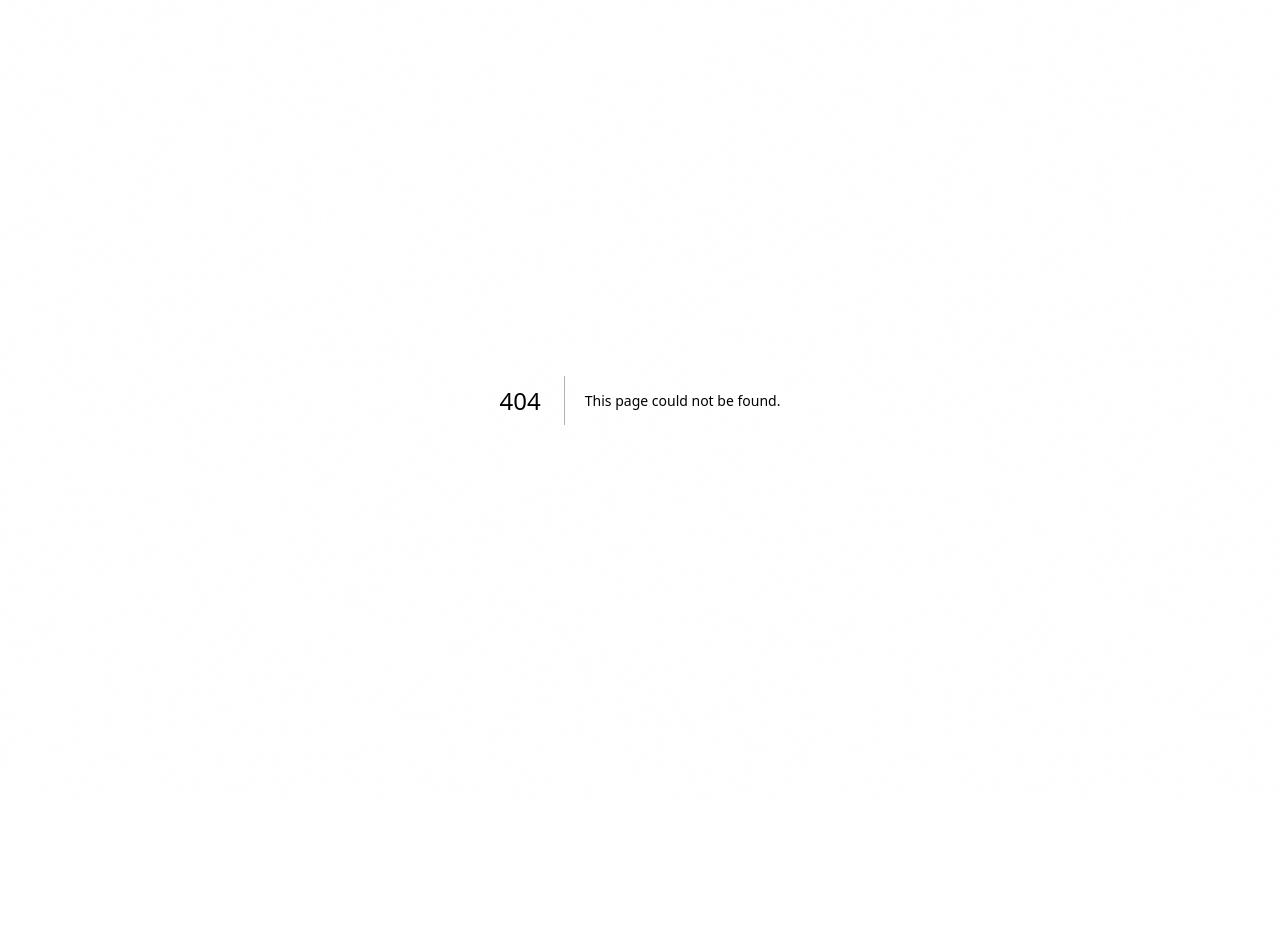
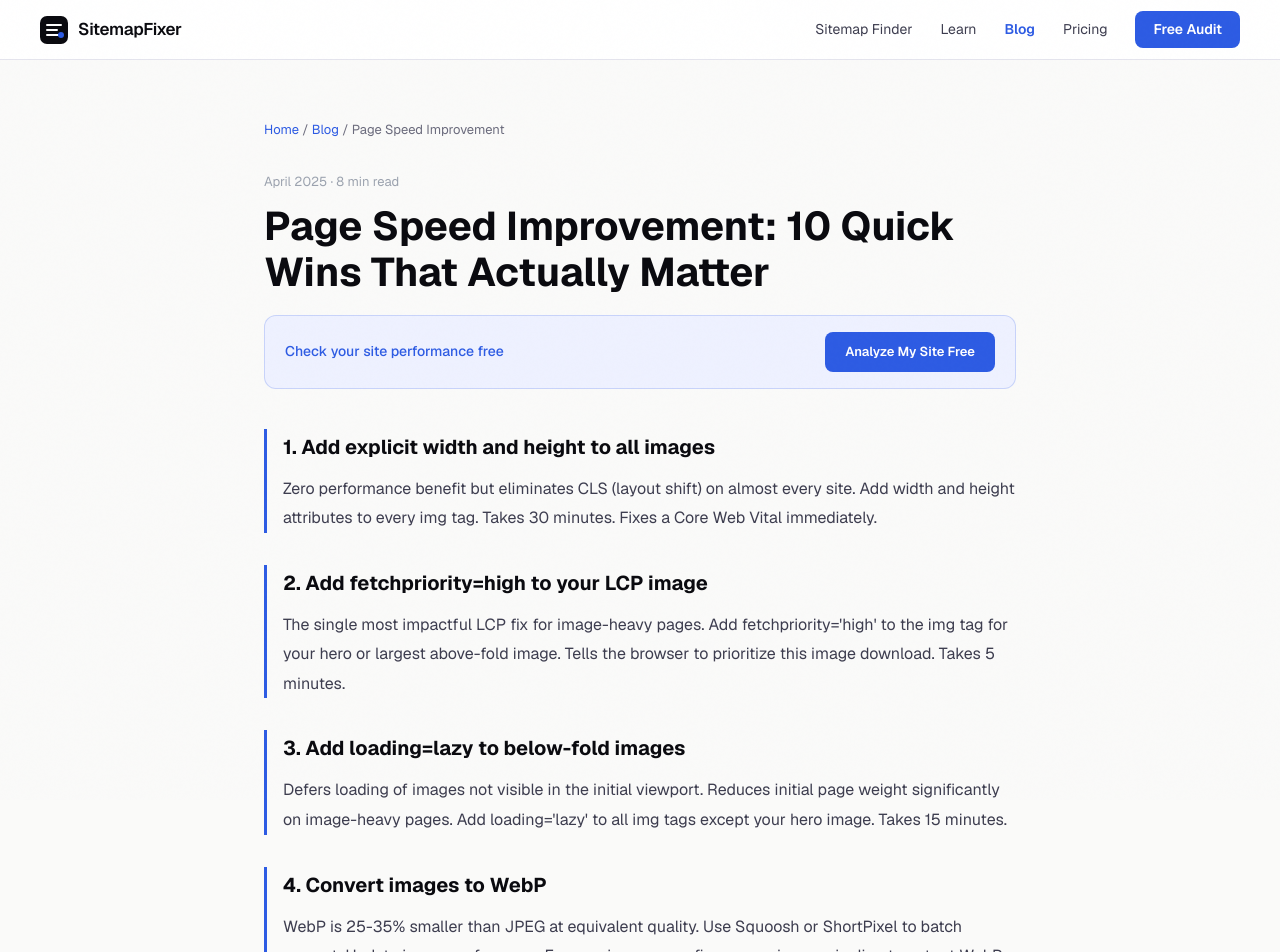
Before and after one commit to Watermelon-Coctail-Bar/sitemap-fixer, a Next.js app: page /blog/page-speed-improvement in a window 1280 px wide. Before the commit this address had no page. Shown: the top 952 px of the page. Before the commit the page ends 800 px from the top, so only its background shows below. Built offline with nearby package versions, Linux system fonts and the light colour scheme.

Commit message:
Create page.tsx

```diff
--- /dev/null
+++ b/src/app/blog/page-speed-improvement/page.tsx
@@ -0,0 +1,49 @@
+import type { Metadata } from 'next';
+export const metadata: Metadata = {
+  title: 'Page Speed Improvement: 10 Quick Wins That Actually Make a Difference | SitemapFixer',
+  description: "Most page speed guides suggest everything. Here are the 10 changes that have the highest impact for the least effort, ranked by ROI.",
+  alternates: { canonical: 'https://sitemapfixer.com/blog/page-speed-improvement' },
+  openGraph: { title: 'Page Speed Improvement: 10 High-Impact Quick Wins', url: 'https://sitemapfixer.com/blog/page-speed-improvement', type: 'article' },
+};
+const wins = [
+  { n: "1", t: "Add explicit width and height to all images", d: "Zero performance benefit but eliminates CLS (layout shift) on almost every site. Add width and height attributes to every img tag. Takes 30 minutes. Fixes a Core Web Vital immediately." },
+  { n: "2", t: "Add fetchpriority=high to your LCP image", d: "The single most impactful LCP fix for image-heavy pages. Add fetchpriority='high' to the img tag for your hero or largest above-fold image. Tells the browser to prioritize this image download. Takes 5 minutes." },
+  { n: "3", t: "Add loading=lazy to below-fold images", d: "Defers loading of images not visible in the initial viewport. Reduces initial page weight significantly on image-heavy pages. Add loading='lazy' to all img tags except your hero image. Takes 15 minutes." },
+  { n: "4", t: "Convert images to WebP", d: "WebP is 25-35% smaller than JPEG at equivalent quality. Use Squoosh or ShortPixel to batch convert. Update img src references. For new images, configure your image pipeline to output WebP automatically." },
+  { n: "5", t: "Enable server-side caching", d: "If your pages are dynamically generated on every request, caching the output reduces server response time dramatically. In WordPress: install WP Super Cache or W3 Total Cache. On Nginx: enable fastcgi_cache. On Vercel: use appropriate cache-control headers." },
+  { n: "6", t: "Add a CDN", d: "Cloudflare free tier is the fastest ROI in web performance. Sign up, change nameservers, and your static assets are served from edge nodes near your users. Reduces TTFB for international visitors and most static assets." },
+  { n: "7", t: "Defer non-critical JavaScript", d: "Add defer attribute to script tags that are not needed for initial render. Google Tag Manager, analytics, chat widgets, and A/B testing scripts are prime candidates. Each deferred script reduces render-blocking time." },
+  { n: "8", t: "Preload your LCP image", d: "Add link rel=preload as=image href=/hero-image.webp in your HTML head. The browser fetches this resource immediately during HTML parsing, before it discovers it during render tree construction. Shaves 200-500ms from LCP." },
+  { n: "9", t: "Remove unused CSS and JavaScript", d: "Use Chrome DevTools Coverage tab to see which CSS and JS is unused on each page. Remove or defer unused styles and scripts. Even removing 50KB of unused CSS can improve render time noticeably." },
+  { n: "10", t: "Reduce server response time (TTFB)", d: "LCP cannot start until your server sends the first byte of HTML. Target under 200ms TTFB. Measure with PageSpeed Insights. If TTFB is slow, focus on caching, database query optimization, and server upgrade before any frontend optimization." },
+];
+export default function Page() {
+  return (
+    <article style={{ maxWidth: 800, margin: '0 auto', padding: '60px 24px' }}>
+      <nav style={{ fontSize: 13, color: '#6b6b7d', marginBottom: 32 }}>
+        <a href="/" style={{ color: '#2d5be3', textDecoration: 'none' }}>Home</a>{' / '}
+        <a href="/blog" style={{ color: '#2d5be3', textDecoration: 'none' }}>Blog</a>{' / '}
+        <span>Page Speed Improvement</span>
+      </nav>
+      <div style={{ fontSize: 13, color: '#9ca3af', marginBottom: 12 }}>April 2025 · 8 min read</div>
+      <h1 style={{ fontSize: 40, fontWeight: 700, color: '#0a0a0f', marginBottom: 20, lineHeight: 1.15 }}>Page Speed Improvement: 10 Quick Wins That Actually Matter</h1>
+      <div style={{ background: '#eef1ff', border: '1px solid rgba(45,91,227,0.2)', borderRadius: 12, padding: '16px 20px', marginBottom: 40, display: 'flex', alignItems: 'center', justifyContent: 'space-between', gap: 16 }}>
+        <span style={{ fontSize: 14, color: '#2d5be3', fontWeight: 500 }}>Check your site performance free</span>
+        <a href="/" style={{ background: '#2d5be3', color: 'white', padding: '10px 20px', borderRadius: 8, textDecoration: 'none', fontWeight: 600, fontSize: 13 }}>Analyze My Site Free</a>
+      </div>
+      <div style={{ fontSize: 16, color: '#3d3d4f', lineHeight: 1.85 }}>
+        {wins.map(({ n, t, d }) => (
+          <div key={n} style={{ marginBottom: 32, paddingLeft: 16, borderLeft: '3px solid #2d5be3' }}>
+            <h2 style={{ fontSize: 20, fontWeight: 700, color: '#0a0a0f', marginBottom: 8 }}>{n}. {t}</h2>
+            <p style={{ margin: 0 }}>{d}</p>
+          </div>
+        ))}
+      </div>
+      <div style={{ background: '#0a0a0f', borderRadius: 12, padding: '32px', textAlign: 'center', marginTop: 56 }}>
+        <div style={{ fontSize: 20, fontWeight: 700, color: 'white', marginBottom: 8 }}>Check your site speed and SEO</div>
+        <div style={{ color: '#9999aa', marginBottom: 20, fontSize: 14 }}>Free analysis in 60 seconds</div>
+        <a href="/" style={{ background: 'white', color: '#0a0a0f', padding: '14px 28px', borderRadius: 8, textDecoration: 'none', fontWeight: 700 }}>Analyze My Site Free</a>
+      </div>
+    </article>
+  );
+}
```
